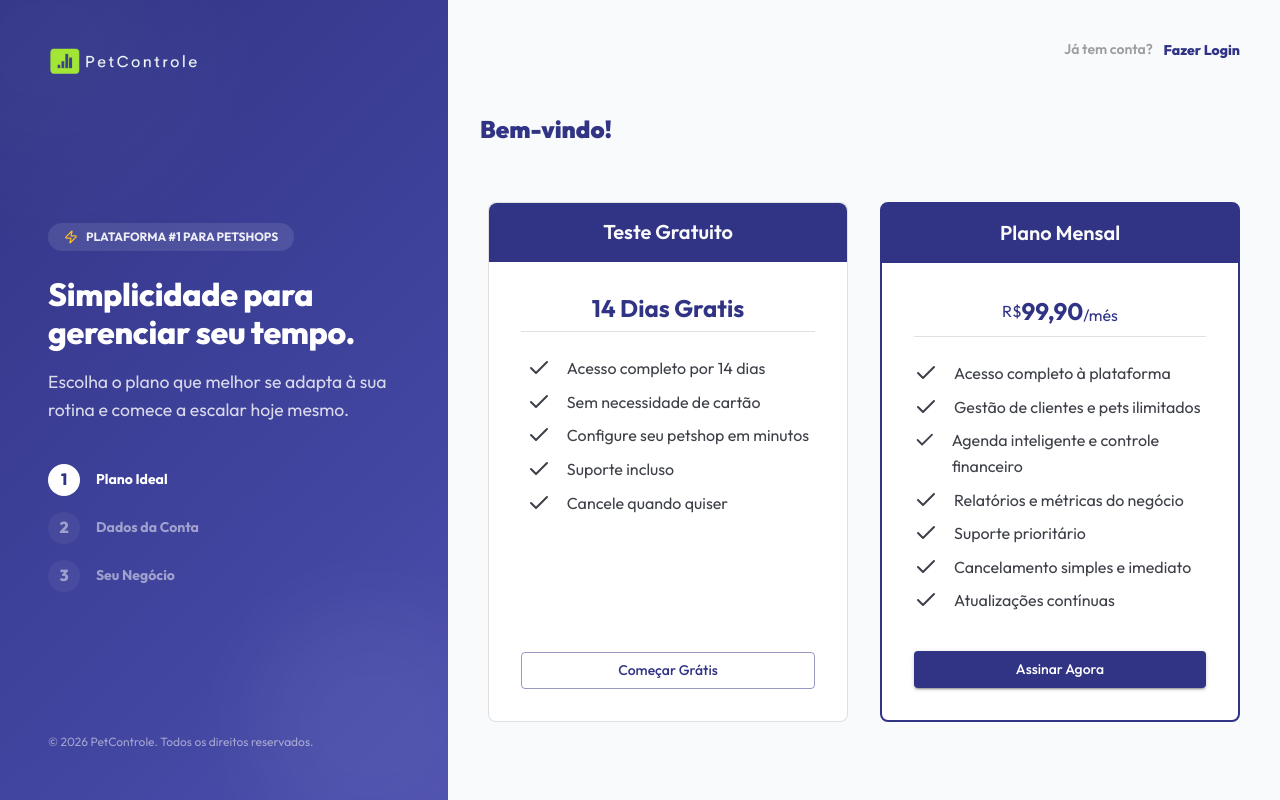
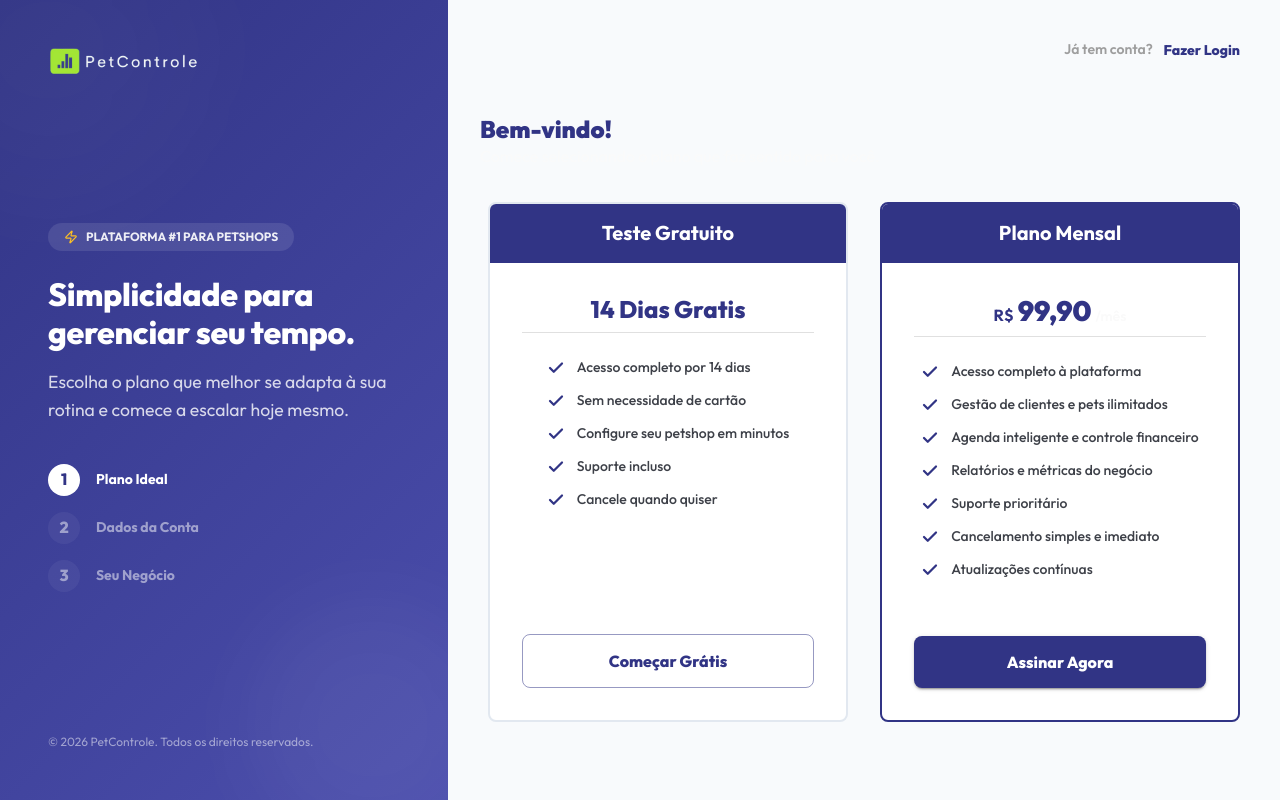
Before and after one commit to escidron/petshop-manager-frontend, a React (Vite) app: page /signup in a window 1280 px wide. Built offline with nearby package versions, Linux system fonts and the light colour scheme; no server answers.

Commit message:
fix signup plans

```diff
--- a/src/features/plans/PlanForm.tsx
+++ b/src/features/plans/PlanForm.tsx
@@ -6,9 +6,10 @@ import type { PlanCode } from "./types";
 
 type Props = {
   onSubmit: (plan_code: PlanCode) => void;
+  selectedPlan?: PlanCode;
 };
 
-const PlanForm = ({ onSubmit }: Props) => {
+const PlanForm = ({ onSubmit, selectedPlan }: Props) => {
   return (
     <Box
       sx={{
@@ -29,6 +30,7 @@ const PlanForm = ({ onSubmit }: Props) => {
           alignItems: "stretch",
         }}
       >
+        {/* FREE TRIAL CARD */}
         <CustomCard
           sx={{
             p: 0,
@@ -37,20 +39,43 @@ const PlanForm = ({ onSubmit }: Props) => {
             maxWidth: { xs: "100%", lg: "360px" },
             display: "flex",
             flexDirection: "column",
+            transition: "all 0.3s cubic-bezier(0.4, 0, 0.2, 1)",
+            position: "relative",
+            overflow: "hidden", // Fix rounding mismatch by clipping children
+            border: "2px solid",
+            borderColor: selectedPlan === "FREE_TRIAL" ? "primary.main" : "#E2E8F0", // Subtle border when not selected
+            ...(selectedPlan === "FREE_TRIAL" && {
+              boxShadow: "0 15px 45px rgba(49, 52, 133, 0.25)",
+              transform: "translateY(-8px)",
+              "&::before": {
+                content: '"ATUAL"',
+                position: "absolute",
+                top: 18,
+                right: -32,
+                background: "white",
+                color: "#313485",
+                padding: "6px 40px",
+                transform: "rotate(45deg)",
+                fontSize: "11px",
+                fontWeight: 900,
+                letterSpacing: "1.5px",
+                boxShadow: "0 2px 8px rgba(0,0,0,0.2)",
+                zIndex: 10,
+              }
+            }),
           }}
         >
           <Box
             sx={{
               backgroundColor: "primary.main",
-              color: "text.secondary",
+              color: "white",
               width: "100%",
-              borderRadius: "8px 8px 0px 0px",
               p: 2,
               display: "flex",
               justifyContent: "center",
             }}
           >
-            <Typography variant="h5">Teste Gratuito</Typography>
+            <Typography variant="h5" fontWeight={700}>Teste Gratuito</Typography>
           </Box>
           <Box
             sx={{
@@ -58,70 +83,96 @@ const PlanForm = ({ onSubmit }: Props) => {
               display: "flex",
               flexDirection: "column",
               alignItems: "center",
-              height: "90%",
+              flexGrow: 1,
             }}
           >
-            <Typography variant="h4" color="primary.main">
+            <Typography variant="h4" color="primary.main" fontWeight={800}>
               14 Dias Gratis
             </Typography>
             <Divider sx={{ my: 1, width: "100%" }} />
             <Box
-              sx={{ display: "flex", flexDirection: "column", gap: 1, my: 2 }}
+              sx={{ display: "flex", flexDirection: "column", gap: 1.5, my: 2 }}
             >
-              <Box sx={{ display: "flex", gap: 2 }}>
-                <Check />
-                <Typography>Acesso completo por 14 dias</Typography>
-              </Box>
-              <Box sx={{ display: "flex", gap: 2 }}>
-                <Check />
-                <Typography>Sem necessidade de cartão</Typography>
-              </Box>
-              <Box sx={{ display: "flex", gap: 2 }}>
-                <Check />
-                <Typography>Configure seu petshop em minutos</Typography>
-              </Box>
-              <Box sx={{ display: "flex", gap: 2 }}>
-                <Check />
-                <Typography>Suporte incluso</Typography>
-              </Box>
-              <Box sx={{ display: "flex", gap: 2 }}>
-                <Check />
-                <Typography>Cancele quando quiser</Typography>
-              </Box>
+              {[
+                "Acesso completo por 14 dias",
+                "Sem necessidade de cartão",
+                "Configure seu petshop em minutos",
+                "Suporte incluso",
+                "Cancele quando quiser",
+              ].map((text) => (
+                <Box key={text} sx={{ display: "flex", gap: 1.5, alignItems: "center" }}>
+                  <Box sx={{ color: "primary.main", display: "flex" }}>
+                    <Check size={18} strokeWidth={3} />
+                  </Box>
+                  <Typography variant="body2" sx={{ fontWeight: 500, color: "text.primary" }}>{text}</Typography>
+                </Box>
+              ))}
             </Box>
             <Button
-              variant="outlined"
-              sx={{ width: "100%", mt: "auto" }}
+              variant={selectedPlan === "FREE_TRIAL" ? "contained" : "outlined"}
+              sx={{
+                width: "100%",
+                mt: "auto",
+                fontWeight: 800,
+                py: 1.5,
+                borderRadius: 2,
+                textTransform: "none",
+                fontSize: "1rem"
+              }}
               onClick={() => onSubmit("FREE_TRIAL")}
             >
-              Começar Grátis
+              {selectedPlan === "FREE_TRIAL" ? "Plano Selecionado" : "Começar Grátis"}
             </Button>
           </Box>
         </CustomCard>
+
+        {/* MONTHLY PLAN CARD */}
         <CustomCard
           sx={{
             p: 0,
             height: "520px",
             width: { xs: "100%", lg: "360px" },
             maxWidth: { xs: "100%", lg: "360px" },
+            display: "flex",
+            flexDirection: "column",
+            transition: "all 0.3s cubic-bezier(0.4, 0, 0.2, 1)",
+            position: "relative",
+            overflow: "hidden", // Fix rounding mismatch
             border: "2px solid",
             borderColor: "primary.main",
-            display: "flex",
-            flexDirection: "column",
+            ...(selectedPlan === "MONTHLY" && {
+              boxShadow: "0 15px 45px rgba(49, 52, 133, 0.35)",
+              transform: "translateY(-8px)",
+              borderWidth: "3px",
+              "&::before": {
+                content: '"ATUAL"',
+                position: "absolute",
+                top: 18,
+                right: -32,
+                background: "white",
+                color: "#313485",
+                padding: "6px 40px",
+                transform: "rotate(45deg)",
+                fontSize: "11px",
+                fontWeight: 900,
+                letterSpacing: "1.5px",
+                boxShadow: "0 2px 8px rgba(0,0,0,0.2)",
+                zIndex: 10,
+              }
+            }),
           }}
         >
           <Box
             sx={{
               backgroundColor: "primary.main",
-              color: "text.secondary",
+              color: "white",
               width: "100%",
-              borderRadius: "4px 4px 0px 0px",
               p: 2,
               display: "flex",
               justifyContent: "center",
             }}
           >
-            <Typography variant="h5">Plano Mensal</Typography>
+            <Typography variant="h5" fontWeight={700}>Plano Mensal</Typography>
           </Box>
           <Box
             sx={{
@@ -129,58 +180,53 @@ const PlanForm = ({ onSubmit }: Props) => {
               display: "flex",
               flexDirection: "column",
               alignItems: "center",
-              height: "90%",
+              flexGrow: 1,
             }}
           >
-            <Box sx={{ display: "flex", alignItems: "center" }}>
-              <Typography color="primary.main">R$</Typography>
-              <Typography variant="h4" color="primary.main">
+            <Box sx={{ display: "flex", alignItems: "baseline", gap: 0.5 }}>
+              <Typography color="primary.main" fontWeight={700}>R$</Typography>
+              <Typography variant="h3" color="primary.main" fontWeight={900}>
                 99,90
               </Typography>
-              <Typography color="primary.main" sx={{ mt: 1 }}>
-                /més
+              <Typography color="text.secondary" variant="body2" fontWeight={600}>
+                /mês
               </Typography>
             </Box>
             <Divider sx={{ my: 1, width: "100%" }} />
             <Box
-              sx={{ display: "flex", flexDirection: "column", gap: 1, my: 2 }}
+              sx={{ display: "flex", flexDirection: "column", gap: 1.5, my: 2 }}
             >
-              <Box sx={{ display: "flex", gap: 2 }}>
-                <Check />
-                <Typography>Acesso completo à plataforma</Typography>
-              </Box>
-              <Box sx={{ display: "flex", gap: 2 }}>
-                <Check />
-                <Typography>Gestão de clientes e pets ilimitados</Typography>
-              </Box>
-              <Box sx={{ display: "flex", gap: 2 }}>
-                <Check />
-                <Typography>
-                  Agenda inteligente e controle financeiro
-                </Typography>
-              </Box>
-              <Box sx={{ display: "flex", gap: 2 }}>
-                <Check />
-                <Typography>Relatórios e métricas do negócio</Typography>
-              </Box>
-              <Box sx={{ display: "flex", gap: 2 }}>
-                <Check />
-                <Typography>Suporte prioritário</Typography>
-              </Box>
-              <Box sx={{ display: "flex", gap: 2 }}>
-                <Check />
-                <Typography>Cancelamento simples e imediato</Typography>
-              </Box>
-              <Box sx={{ display: "flex", gap: 2 }}>
-                <Check />
-                <Typography>Atualizações contínuas</Typography>
-              </Box>
+              {[
+                "Acesso completo à plataforma",
+                "Gestão de clientes e pets ilimitados",
+                "Agenda inteligente e controle financeiro",
+                "Relatórios e métricas do negócio",
+                "Suporte prioritário",
+                "Cancelamento simples e imediato",
+                "Atualizações contínuas",
+              ].map((text) => (
+                <Box key={text} sx={{ display: "flex", gap: 1.5, alignItems: "center" }}>
+                  <Box sx={{ color: "primary.main", display: "flex" }}>
+                    <Check size={18} strokeWidth={3} />
+                  </Box>
+                  <Typography variant="body2" sx={{ fontWeight: 500, color: "text.primary" }}>{text}</Typography>
+                </Box>
+              ))}
             </Box>
             <Button
-              sx={{ width: "100%", mt: "auto" }}
+              sx={{
+                width: "100%",
+                mt: "auto",
+                fontWeight: 800,
+                py: 1.5,
+                borderRadius: 2,
+                textTransform: "none",
+                fontSize: "1rem"
+              }}
+              variant="contained"
               onClick={() => onSubmit("MONTHLY")}
             >
-              Assinar Agora
+              {selectedPlan === "MONTHLY" ? "Plano Selecionado" : "Assinar Agora"}
             </Button>
           </Box>
         </CustomCard>
--- a/src/pages/SignupPage.tsx
+++ b/src/pages/SignupPage.tsx
@@ -1,4 +1,4 @@
-import { useState } from "react";
+import { useState, useEffect } from "react";
 import { Box, Typography, Button, Stack } from "@mui/material";
 import CustomCard from "../components/Card/CustomCard";
 import {
@@ -38,13 +38,25 @@ const SignupPage = () => {
   const navigate = useNavigate();
   const { checkAuth } = useAuth();
 
+  // Sincronizar estado local com a URL caso mude externamente (ex: botão voltar do navegador)
+  useEffect(() => {
+    if (planFromUrl && planFromUrl !== planCode) {
+      setPlanCode(planFromUrl);
+    }
+  }, [planFromUrl]);
+
   const goToStep = (newStep: 1 | 2 | 3) => {
-    setSearchParams({ step: String(newStep) });
+    const newParams = new URLSearchParams(searchParams);
+    newParams.set("step", String(newStep));
+    setSearchParams(newParams);
   };
 
   const handleSelectPlan = (plan: PlanCode) => {
     setPlanCode(plan);
-    goToStep(2);
+    const newParams = new URLSearchParams(searchParams);
+    newParams.set("step", "2");
+    newParams.set("plan", plan);
+    setSearchParams(newParams);
   };
 
   const handleSubmitUser = (data: UserFormData) => {
@@ -299,7 +311,7 @@ const SignupPage = () => {
                 },
               }}
             >
-              {step === 1 && <PlanForm onSubmit={handleSelectPlan} />}
+              {step === 1 && <PlanForm onSubmit={handleSelectPlan} selectedPlan={planCode || undefined} />}
 
               {step === 2 && (
                 <CustomCard sx={{ p: 4, borderRadius: 5, boxShadow: "0 20px 40px rgba(0,0,0,0.05)" }}>
```
